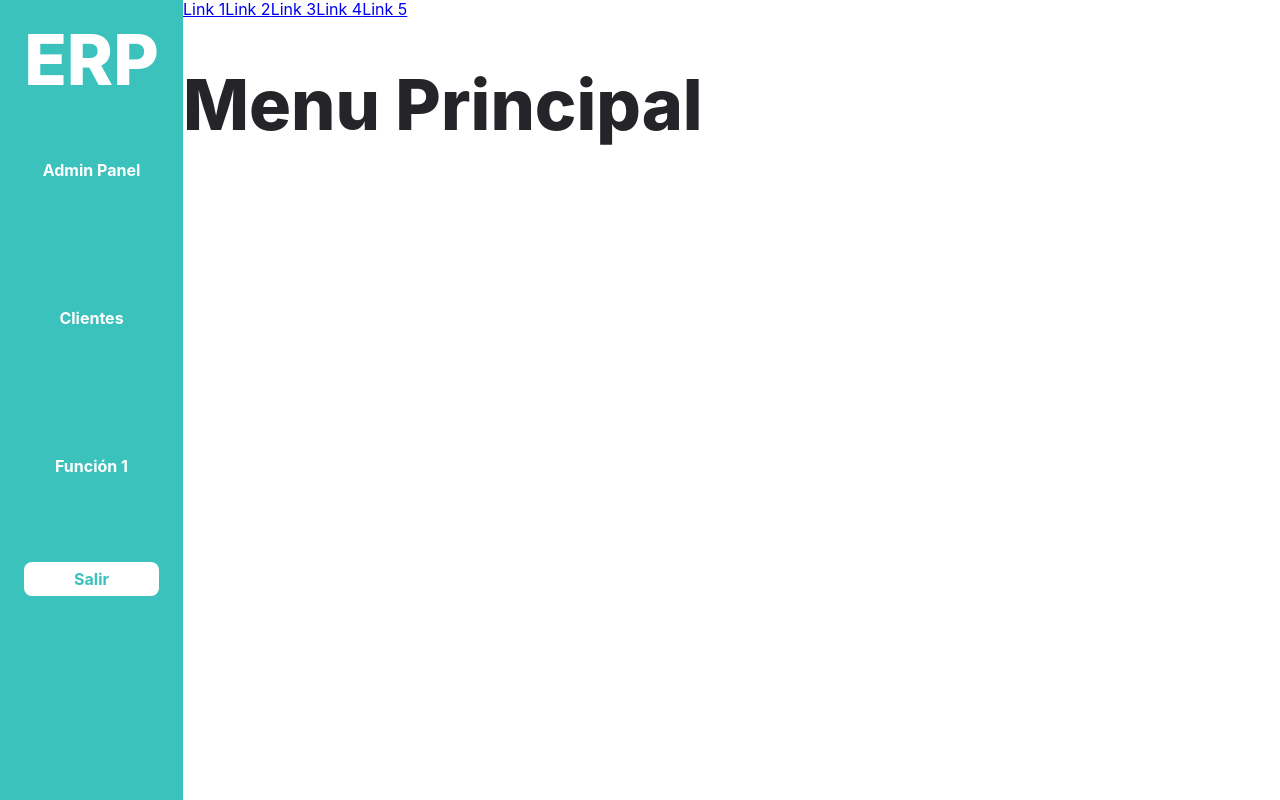
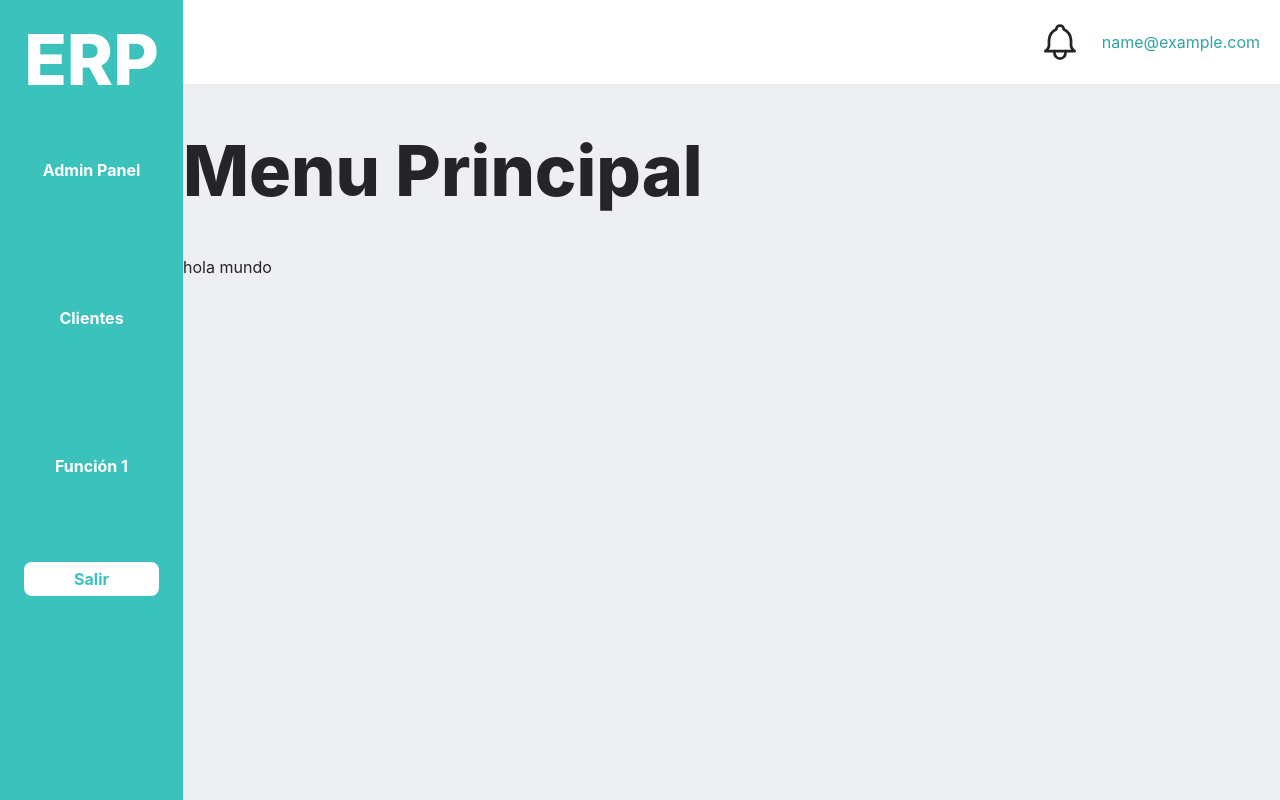
Before and after one commit to cezartdev/proyecto_1_crud, a React (Vite) app in the folder frontend/: page /dashboard in a window 1280 px wide. Built offline with nearby package versions, Linux system fonts and the light colour scheme; sample sign-in values are in the browser's storage.

Commit message:
Se avanza en la diferenciacion de tipos de usuario y se implementa barra superior con el correo del usuario

```diff
--- a/frontend/src/components/AuthContext.tsx
+++ b/frontend/src/components/AuthContext.tsx
@@ -4,7 +4,8 @@ import React, { createContext, useContext, useState, ReactNode, useEffect } from
 interface AuthContextType {
   isAuthenticated: boolean;
   userType: string | null;
-  login: (token: string, userType: string) => void;
+  userEmail: string | null;
+  login: (token: string, userType: string, userEmail: string) => void;
   logout: () => void;
 }
 
@@ -22,32 +23,41 @@ export const AuthProvider: React.FC<AuthProviderProps> = ({ children }) => {
   const [userType, setUserType] = useState<string | null>(() => {
     return sessionStorage.getItem('userType');
   });
+  const [userEmail, setUserEmail] = useState<string | null>(() => {
+    return sessionStorage.getItem('userEmail');
+  });
 
-  const login = (token: string, userType: string) => {
+  const login = (token: string, userType: string, userEmail: string) => {
     sessionStorage.setItem('authToken', token);
     sessionStorage.setItem('userType', userType);
+    sessionStorage.setItem('userEmail', userEmail);
     setIsAuthenticated(true);
     setUserType(userType);
+    setUserEmail(userEmail);
   };
 
   const logout = () => {
     sessionStorage.removeItem('authToken');
     sessionStorage.removeItem('userType');
+    sessionStorage.removeItem('userEmail');
     setIsAuthenticated(false);
     setUserType(null);
+    setUserEmail(null);
   };
 
   useEffect(() => {
     const token = sessionStorage.getItem('authToken');
     const userType = sessionStorage.getItem('userType');
+    const userEmail = sessionStorage.getItem('userEmail');
     if (token) {
       setIsAuthenticated(true);
       setUserType(userType);
+      setUserEmail(userEmail);
     }
   }, []);
 
   return (
-    <AuthContext.Provider value={{ isAuthenticated, userType, login, logout }}>
+    <AuthContext.Provider value={{ isAuthenticated, userType, userEmail, login, logout }}>
       {children}
     </AuthContext.Provider>
   );
--- a/frontend/src/components/FormLogin.tsx
+++ b/frontend/src/components/FormLogin.tsx
@@ -85,7 +85,8 @@ function FormLogin() {
           );
           console.log(data);
           console.log(data.response.usertype);
-        login(data.token, data.response.usertype); // Incluye el tipo de usuario
+          console.log(data.response.email);
+          login(data.token, data.response.usertype, data.response.email); // Incluye el tipo de usuario y el email del usuario
           navigate("/dashboard");
       } catch (error: any) {
           console.log(error.response.data);
--- a/frontend/src/layouts/Layout.tsx
+++ b/frontend/src/layouts/Layout.tsx
@@ -74,9 +74,40 @@ const ButtonContainer = styled.div`
 
 `
 
+const BackgroundOutlet = styled.div`
+    background-color: var(--grey-4);
+    flex-basis: 100%;
+
+`
+
+const BackgroundUser = styled.div`
+
+    display: flex;
+    justify-content: end;
+    align-items: center;
+    gap: 2rem;
+
+    margin: 2rem;
+
+    a{
+        text-decoration: none;
+        color: var(--primary-alt);
+    }
+
+`
+
+const BackgroundView = styled.div`
+
+   display: flex;
+   flex-direction: column;
+   width: 100%;
+
+`
+
+
 function Layout() {
     const navigate = useNavigate();
-    const { userType } = useAuth(); // Obtener el tipo de usuario del contexto
+    const { userType, userEmail } = useAuth(); // Obtener el tipo de usuario del contexto
 
     const navegarInicio = () => {
         navigate("/");
@@ -100,16 +131,20 @@ function Layout() {
                         <button type="submit" onClick={navegarInicio}>Salir</button>
                     </ButtonContainer>
                 </BackgroundColumn>
-                <div>
-                    <div>
-                        <a href="#">Link 1</a>
-                        <a href="#">Link 2</a>
-                        <a href="#">Link 3</a>
-                        <a href="#">Link 4</a>
-                        <a href="#">Link 5</a>
-                    </div>
-                    <Outlet />
-                </div>
+                <BackgroundView>
+                    <BackgroundUser>
+                        <svg xmlns="http://www.w3.org/2000/svg" className="icon icon-tabler icon-tabler-bell" width="44" height="44" viewBox="0 0 24 24" strokeWidth="1.5" stroke="currentColor" fill="none" strokeLinecap="round" strokeLinejoin="round">
+                            <path stroke="none" d="M0 0h24v24H0z" fill="none"/>
+                            <path d="M10 5a2 2 0 1 1 4 0a7 7 0 0 1 4 6v3a4 4 0 0 0 2 3h-16a4 4 0 0 0 2 -3v-3a7 7 0 0 1 4 -6" />
+                            <path d="M9 17v1a3 3 0 0 0 6 0v-1" />
+                        </svg>
+                        <Link to="#">{userEmail}</Link>
+
+                    </BackgroundUser>
+                    <BackgroundOutlet>
+                        <Outlet/>
+                    </BackgroundOutlet>
+                </BackgroundView>
             </Flex>
         </>
     );
--- a/frontend/src/pages/Dashboard.tsx
+++ b/frontend/src/pages/Dashboard.tsx
@@ -3,6 +3,8 @@ function Dashboard() {
     <>
       <div>
         <h1>Menu Principal</h1>
+
+        <p>hola mundo</p>
       </div>
     </>
   )
```
Also changed, not shown: 1 other file (tests, documents, lock files or other folders). Lines whose indentation alone changed are shown as unchanged.
